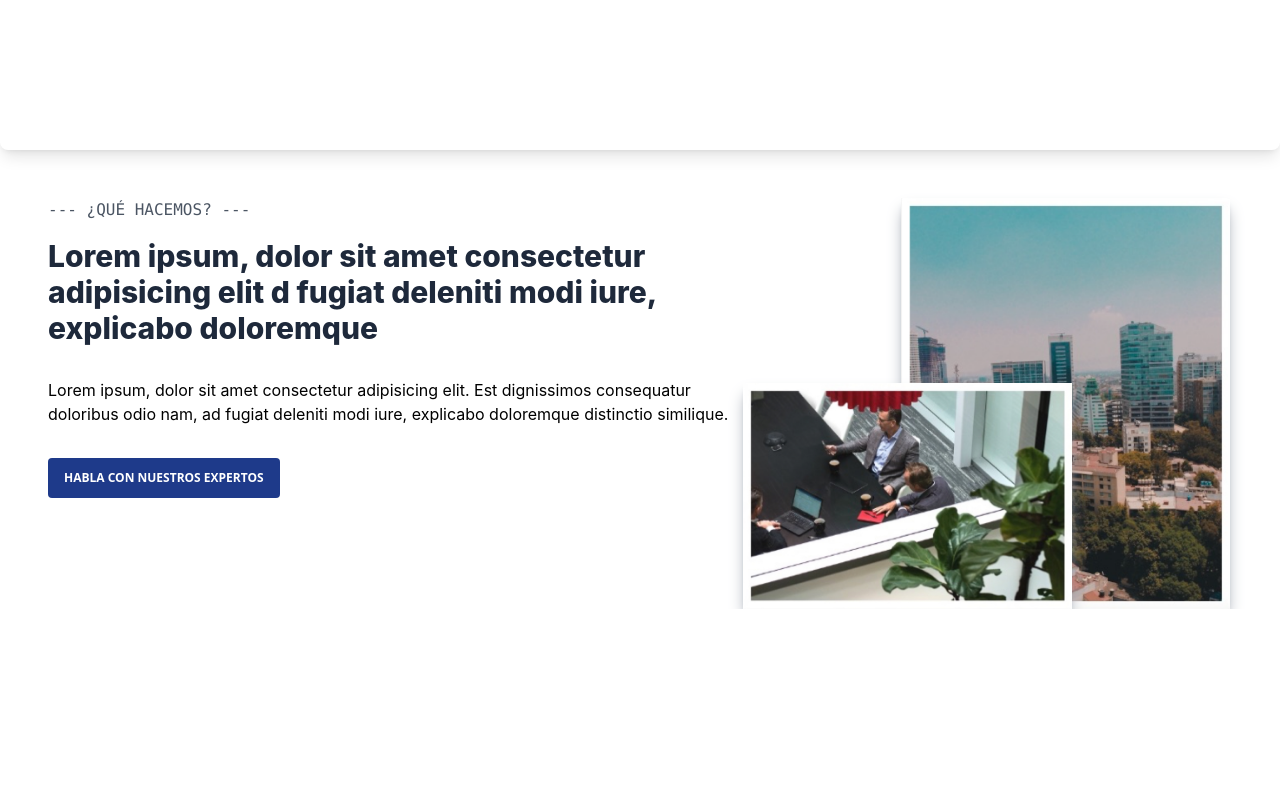
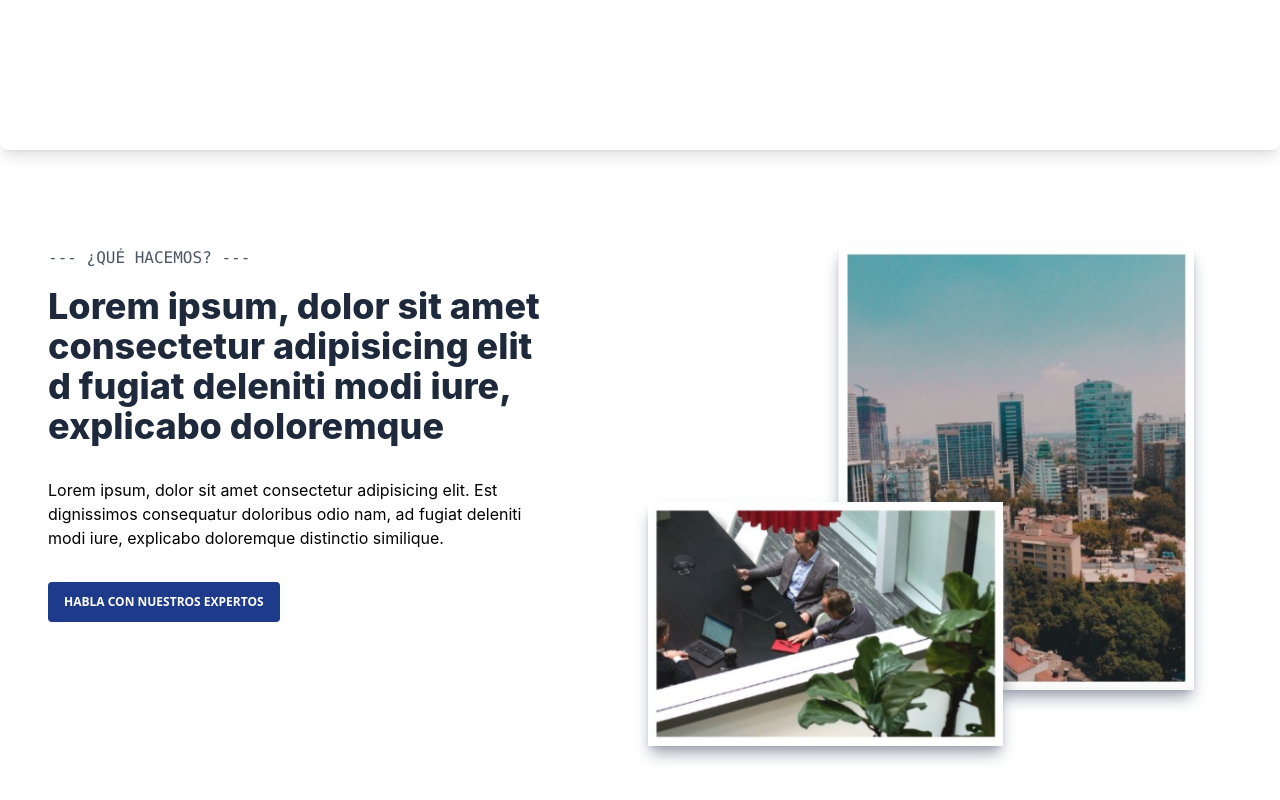
Before and after one commit to RiviCodes/rc-mockup-test, a React (Create React App) app: page / in a window 1280 px wide. Shown: the part 1414-2214 px from the top of the page. Before the commit the page ends 2023 px from the top, so only its background shows below. Built offline with nearby package versions, Linux system fonts and the light colour scheme.

Commit message:
Fix responsive size of images

```diff
--- a/src/components/AboutUs.jsx
+++ b/src/components/AboutUs.jsx
@@ -55,17 +55,17 @@ export default function AboutUs() {
         </div>
       </div>
 
-      <div className="grid grid-cols-1 md:grid-cols-12 mx-8 md:mx-12">
+      <div className="grid grid-cols-1 md:grid-cols-12 mx-8 md:mx-12 mt-12">
         {/* LEFT SIDE */}
-        <div className="col-span-7">
+        <div className="col-span-6">
           <h2 className="mb-4 font-mono text-gray-600">
             --- ¿QUÉ HACEMOS? ---
           </h2>
-          <h3 className="mb-8 text-3xl font-extrabold text-slate-800">
+          <h3 className="mb-8 lg:w-5/6 text-3xl lg:text-4xl font-extrabold text-slate-800">
             Lorem ipsum, dolor sit amet consectetur adipisicing elit d fugiat
             deleniti modi iure, explicabo doloremque
           </h3>
-          <p className="mb-8">
+          <p className="mb-8 lg:w-5/6">
             Lorem ipsum, dolor sit amet consectetur adipisicing elit. Est
             dignissimos consequatur doloribus odio nam, ad fugiat deleniti modi
             iure, explicabo doloremque distinctio similique.
@@ -76,14 +76,14 @@ export default function AboutUs() {
         </div>
 
         {/* RIGHT SIDE */}
-        <div className="col-span-5 relative flex justify-center">
+        <div className="col-span-6 relative flex justify-center">
           <img
-            className="relative bottom-0 left-20 w-4/6 shadow-lg shadow-gray-400"
+            className="relative top-1 xl:top-0 xl:bottom-44 left-14 sm:left-28 md:left-14 xl:left-20 w-auto h-4/6 sm:h-3/6 md:h-3/5 shadow-lg shadow-gray-400"
             src="images/picture-2.jpg"
             alt=""
           />
           <img
-            className="absolute bottom-0 left-1 w-4/6 shadow-lg shadow-gray-400"
+            className="absolute top-48 md:top-44 lg:top-56 xl:top-64 left-3 sm:left-12 md:left-12 lg:left-6 xl:left-2 w-4/6 sm:w-3/6 md:w-4/6 xl:w-3/5 shadow-lg shadow-gray-400"
             src="images/picture-1.jpg"
             alt=""
           />
```
